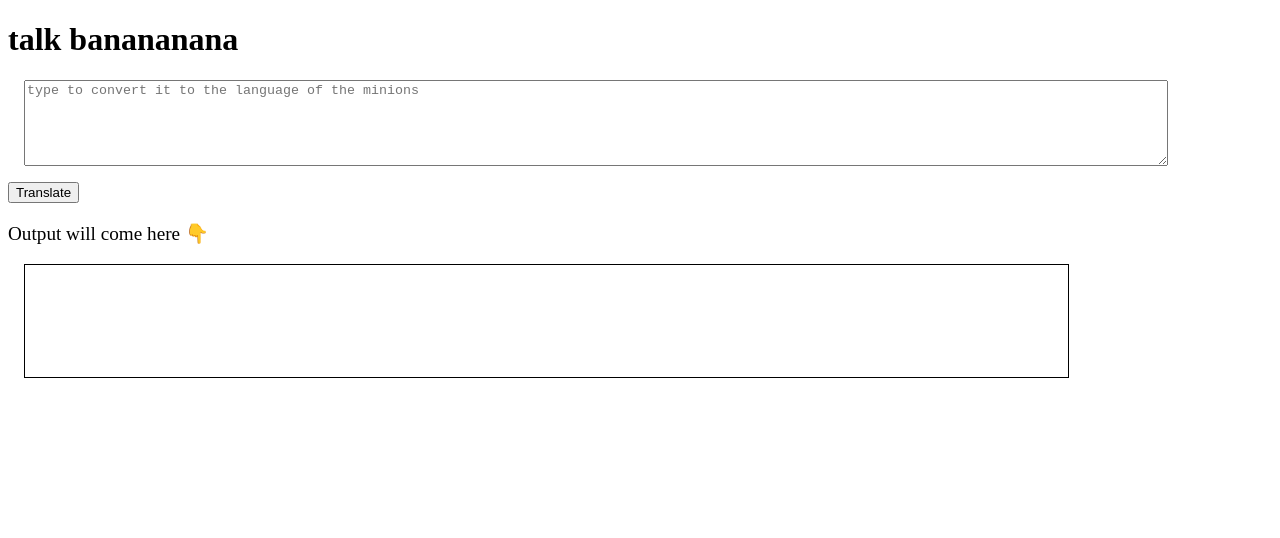
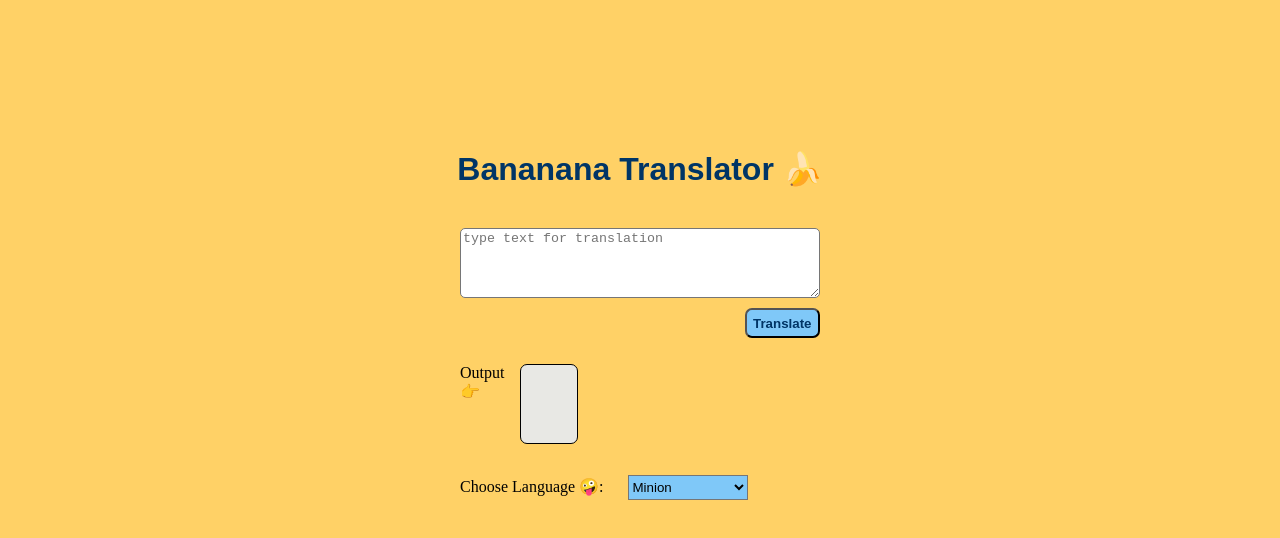
Before and after one commit to Shivani-1524/minion-translator, a plain HTML site: page index.html in a window 1280 px wide. Drawn offline with Linux system fonts and the light colour scheme.

Commit message:
feat - major update

```diff
--- a/app.js
+++ b/app.js
@@ -1,23 +1,63 @@
 let btnTranslate = document.querySelector('#btnTranslate');
 let txtInput = document.querySelector("#txtinput");
-let outputDiv = document.querySelector("#output")
+let outputDiv = document.querySelector("#output");
+let modeSelect = document.querySelector('#mode');
+let header = document.querySelector('#header');
+let heading = header.innerText;
 
+const database = {
+    modes : [
+        {
+            name:"minion",
+            heading:"Bananana Translator 🍌",
+            URLs: "https://api.funtranslations.com/translate/minion.json",
+            color: "#ffd166"
+        },
+        {
+            name:"PigLatin",
+            heading:"Pig Latin Translator 🐽",
+            URLs: "https://api.funtranslations.com/translate/pig-latin.json",
+            color: "#fec5bb"
+        },
+        {
+            name:"mandalorian",
+            heading:"Mandalorian Translator 👾",
+            URLs: "https://api.funtranslations.com/translate/mandalorian.json",
+            color: "#9bafd9"
+        }
+    ]
+}
 
-let URL = "https://api.funtranslations.com/translate/minion.json"
-
+let y = 0;
+let URL = "https://api.funtranslations.com/translate/minion.json";
 
 function getTranslationURL(text){
-    return URL + "?" + "text=" + text
+    return URL + "?" + "text=" + text;
 }
+
 function errorhandler(error){
     console.log("error occured",error);
-    alert("server down try later!")
+    alert("server down try later!");
+}
+
+function modeSelectHandler(){
+
+    database.modes.map((item, i)=>{
+        if(modeSelect.value===item.name){
+            var res = heading.replace("Bananana Translator 🍌",item.heading);
+            document.getElementById("header").innerHTML = res;
+            URL = item.URLs;
+            document.body.style.background = item.color;
+        }
+    })
 }
 function clickHandler() {
     let txtinput = txtInput.value;
     fetch(getTranslationURL(txtinput)).then(res => res.json()).then(json => {
-        outputDiv.innerText = "translated -" + json.contents.translated}).catch(errorhandler)
-
+        console.log(json.contents.translated);
+        console.log(json.contents.text);
+        outputDiv.innerText = "translated -" + json.contents.translated;
+    }).catch(errorhandler)
 };
-
+modeSelect.addEventListener("change", modeSelectHandler);
 btnTranslate.addEventListener("click", clickHandler);
--- a/index.html
+++ b/index.html
@@ -5,6 +5,7 @@
     <meta http-equiv="X-UA-Compatible" content="IE=edge">
     <meta name="viewport" content="width=device-width, initial-scale=1.0">
     <title>Document</title>
+    <link rel="stylesheet" href="style.css">
 </head>
 <style>
     textarea{
@@ -23,12 +24,26 @@
     }
 </style>
 <body>
-    <h1>talk banananana</h1>
-    <textarea id="txtinput" placeholder="type to convert it to the language of the minions"></textarea>
-    <button id="btnTranslate">Translate</button>
-    <p style="font-size: larger;">Output will come here 👇</p>
-    <div id="output">
-        <p></p>
+  <h1 id="header">Bananana Translator 🍌</h1>
+    <div class="container">
+        <div class="user-input">
+            <textarea id="txtinput" placeholder="type text for translation"></textarea>
+            <button id="btnTranslate">Translate</button>
+        </div>
+        <div class="output-container">
+            <p>Output 👉</p>
+            <div id="output">
+                <p></p>
+            </div>
+        </div>
+        <div class="translator">
+            Choose Language 🤪:
+            <select name="mods" id="mode">
+                <option value="minion">Minion</option>
+                <option value="PigLatin">Pig Latin</option>
+                <option value="mandalorian">Mandalorian</option>
+            </select>
+        </div>
     </div>
 
     <script src="app.js"></script>
--- /dev/null
+++ b/style.css
@@ -0,0 +1,82 @@
+*,
+*::before,
+*::after {
+  box-sizing: border-box;
+}
+
+body {
+  background-color: #ffd166;
+}
+
+h1 {
+  font-family: Arial, Helvetica, sans-serif;
+  color: #003566;
+  text-align: center;
+  margin-top: 150px;
+}
+
+.container {
+  margin: auto;
+  margin-top: 40px;
+  display: flex;
+  flex-direction: column;
+  width: 400px;
+  min-width: 250px;
+  justify-content: start;
+}
+
+.user-input {
+  display: flex;
+  flex-direction: column;
+}
+
+.output-container {
+  margin-top: 10px;
+  margin-left: 20px;
+  align-self: flex-start;
+  display: flex;
+  flex-direction: row;
+}
+
+.translator {
+  margin-top: 15px;
+  margin-left: 20px;
+}
+
+#mode {
+  background-color: #7fc8f8;
+  width: 120px;
+  height: 25px;
+  margin-left: 20px;
+}
+
+#txtinput {
+  height: 70px;
+  max-width: 400px;
+  min-width: 200px;
+  margin: auto;
+  border-radius: 5px;
+}
+
+#btnTranslate {
+  display: flex;
+  align-items: center;
+  align-self: flex-end;
+  margin-top: 10px;
+  margin-right: 20px;
+  background-color: #7fc8f8;
+  color: #003566;
+  font-weight: 600;
+  font-family: Arial, Helvetica, sans-serif;
+  width: 75px;
+  height: 30px;
+  border-radius: 7px;
+}
+
+#output {
+  border: 1px solid #003566;
+  width: 270px;
+  height: 60px;
+  border-radius: 7px;
+  background-color: #e8e8e4;
+}
```
